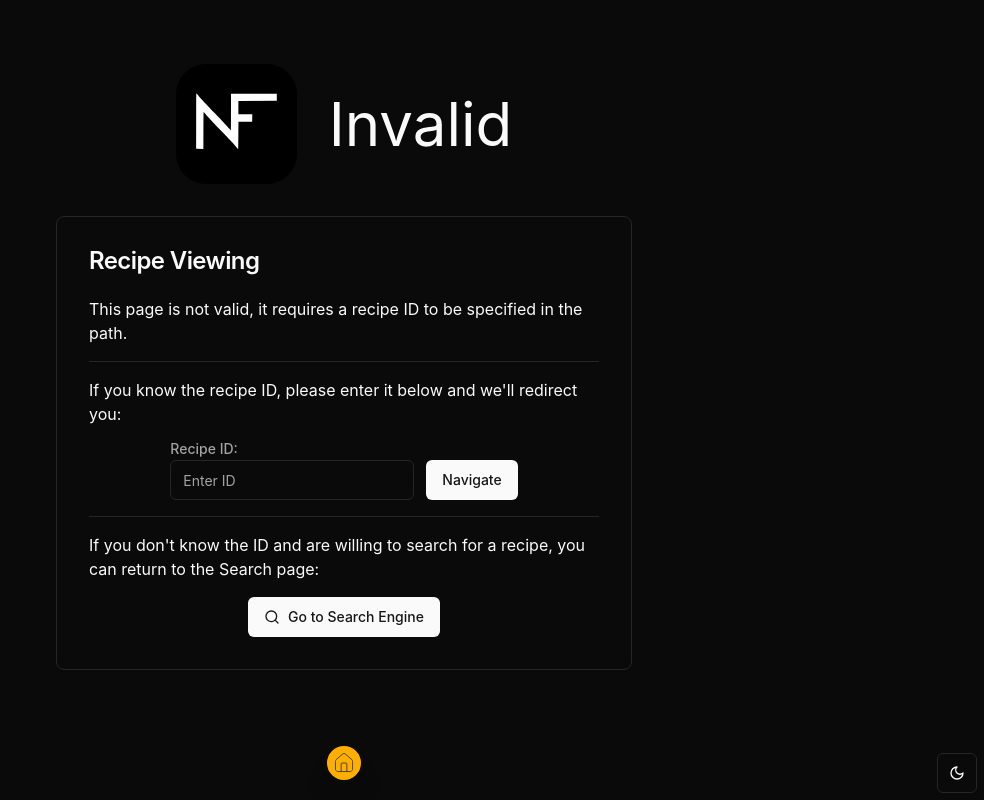
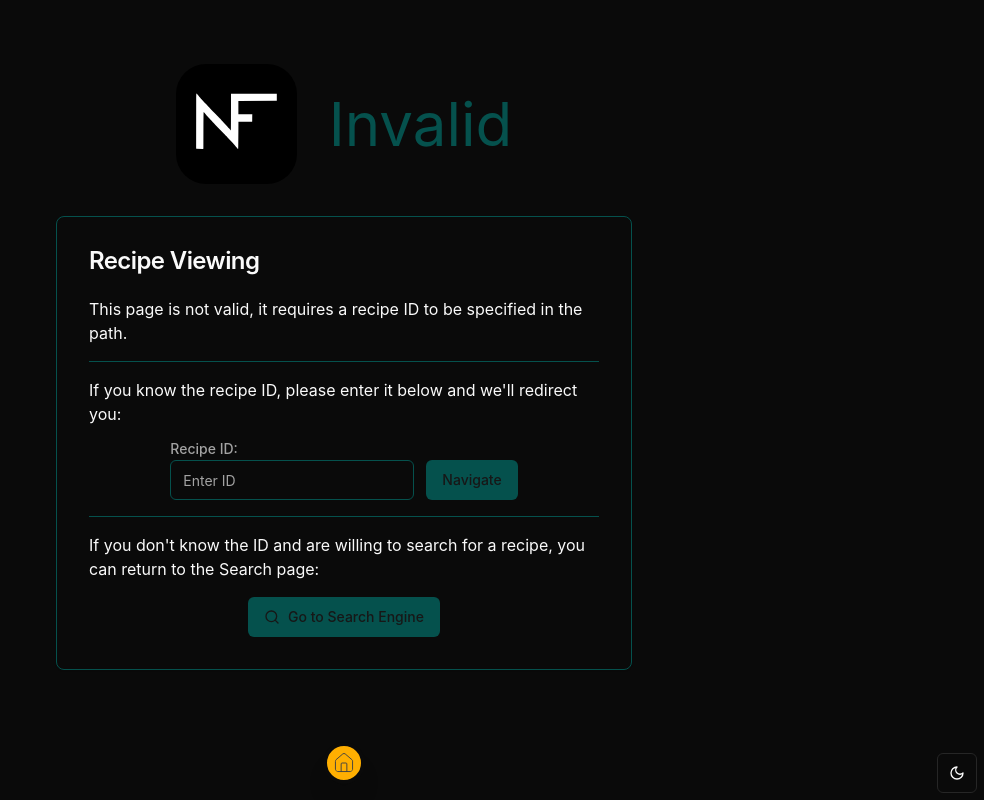
Before and after one commit to ManahilMuhammad/asp-team-20, a React (Vite) app in the folder src/client/: page /recipes/view in a window 1280 px wide. Shown: the whole page, without its empty margins (296-1280 px from the left). Built offline with nearby package versions, Linux system fonts and the light colour scheme.

Commit message:
tweak(client/pages/Recipes): coloring on Create & View invalid elements

```diff
--- a/src/client/src/pages/Recipes/Create/main.tsx
+++ b/src/client/src/pages/Recipes/Create/main.tsx
@@ -6,10 +6,10 @@ const CreateRecipe = () => {
         <div className="flex flex-col items-center gap-8 mt-16">
             <div className="flex flex-col lg:flex-row items-center gap-8">
                 <img src="/nutrifit-logo.svg" className="rounded-[25%]" alt="Nutrifit Logo" />
-                <h1 className="text-4xl md:text-6xl text-primary">Under Construction</h1>
+                <h1 className="text-4xl md:text-6xl text-nutrifit-tertiary">Under Construction</h1>
             </div>
 
-            <Card className="max-w-[80vw] md:max-w-[60vw] lg:max-w-[50vw]">
+            <Card className="max-w-[80vw] md:max-w-[60vw] lg:max-w-[50vw] border-nutrifit-tertiary">
                 <CardHeader>
                     <CardTitle>Recipe Creation</CardTitle>
                 </CardHeader>
--- a/src/client/src/pages/Recipes/View/main-invalid.tsx
+++ b/src/client/src/pages/Recipes/View/main-invalid.tsx
@@ -21,10 +21,10 @@ const InvalidRecipeView = () => {
         <div className="flex flex-col items-center gap-8 mt-16">
             <div className="flex flex-col lg:flex-row items-center gap-8">
                 <img src="/nutrifit-logo.svg" className="rounded-[25%]" alt="Nutrifit Logo" />
-                <h1 className="text-4xl md:text-6xl text-primary">Invalid</h1>
+                <h1 className="text-4xl md:text-6xl text-nutrifit-tertiary">Invalid</h1>
             </div>
 
-            <Card className="max-w-[90vw] md:max-w-[60vw] lg:max-w-[45vw] p-2">
+            <Card className="max-w-[90vw] md:max-w-[60vw] lg:max-w-[45vw] p-2 border-nutrifit-tertiary">
                 <CardHeader>
                     <CardTitle>Recipe Viewing</CardTitle>
                 </CardHeader>
@@ -32,23 +32,23 @@ const InvalidRecipeView = () => {
                     <p>
                         This page is not valid, it requires a recipe ID to be specified in the path.
                     </p>
-                    <Separator />
+                    <Separator className="bg-nutrifit-tertiary"/>
                     <p>
                         If you know the recipe ID, please enter it below and we'll redirect you:
                     </p>
                     <div className="flex items-end justify-center gap-3">
                         <div className="flex flex-col gap-1">
                             <Label htmlFor="recipe-id" className="text-muted-foreground">Recipe ID:</Label>
-                            <Input id="recipe-id" placeholder="Enter ID" type="number" className="w-[100%]" value={recipeId} onChange={(e) => setRecipeID(e.target.value)}/>
+                            <Input id="recipe-id" placeholder="Enter ID" type="number" className="w-[100%] border-nutrifit-tertiary" value={recipeId} onChange={(e) => setRecipeID(e.target.value)}/>
                         </div>
-                        <Button className="self-end" onClick={navigateToRecipe}>Navigate</Button>
+                        <Button className="self-end bg-nutrifit-tertiary" onClick={navigateToRecipe}>Navigate</Button>
                     </div>
-                    <Separator />
+                    <Separator className="bg-nutrifit-tertiary" />
                     <p>
                         If you don't know the ID and are willing to search for a recipe, you can return to the Search page:
                     </p>
                     <div className="flex justify-center">
-                        <Button onClick={() => navigate(`/recipes/search`)}>
+                        <Button onClick={() => navigate(`/recipes/search`)} className="bg-nutrifit-tertiary">
                             <Search /> Go to Search Engine
                         </Button>
                     </div>
```
